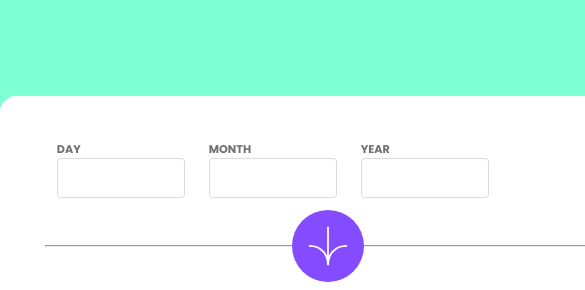
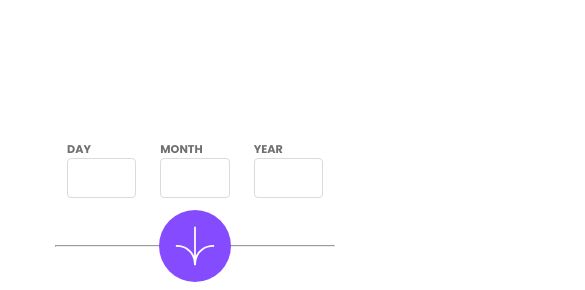
Before and after one commit to Mate-max/age-calculator, a plain HTML site: page index.html in a window 390 px wide. Shown: the part 97-387 px from the top of the page, 585 px wide, since content can reach past the window. Drawn offline with Linux system fonts and the light colour scheme.

Commit message:
Changes some mobile style

```diff
--- a/styles.css
+++ b/styles.css
@@ -150,13 +150,16 @@ input::-webkit-inner-spin-button {
 
 }
 
-@media only screen and (max-width: 700px) {
+@media only screen and (max-width: 500px) {
 
   body{
-      background-color: aquamarine;
-
+      background-color: hsl(0, 0%, 100%);
+      display: grid;
+      place-items: center;
+      box-sizing: border-box;
+      min-width: 90%;
   }
-  #card{
+  #app{
       margin :0;
       padding: 1rem;
       width: 80%;
```
